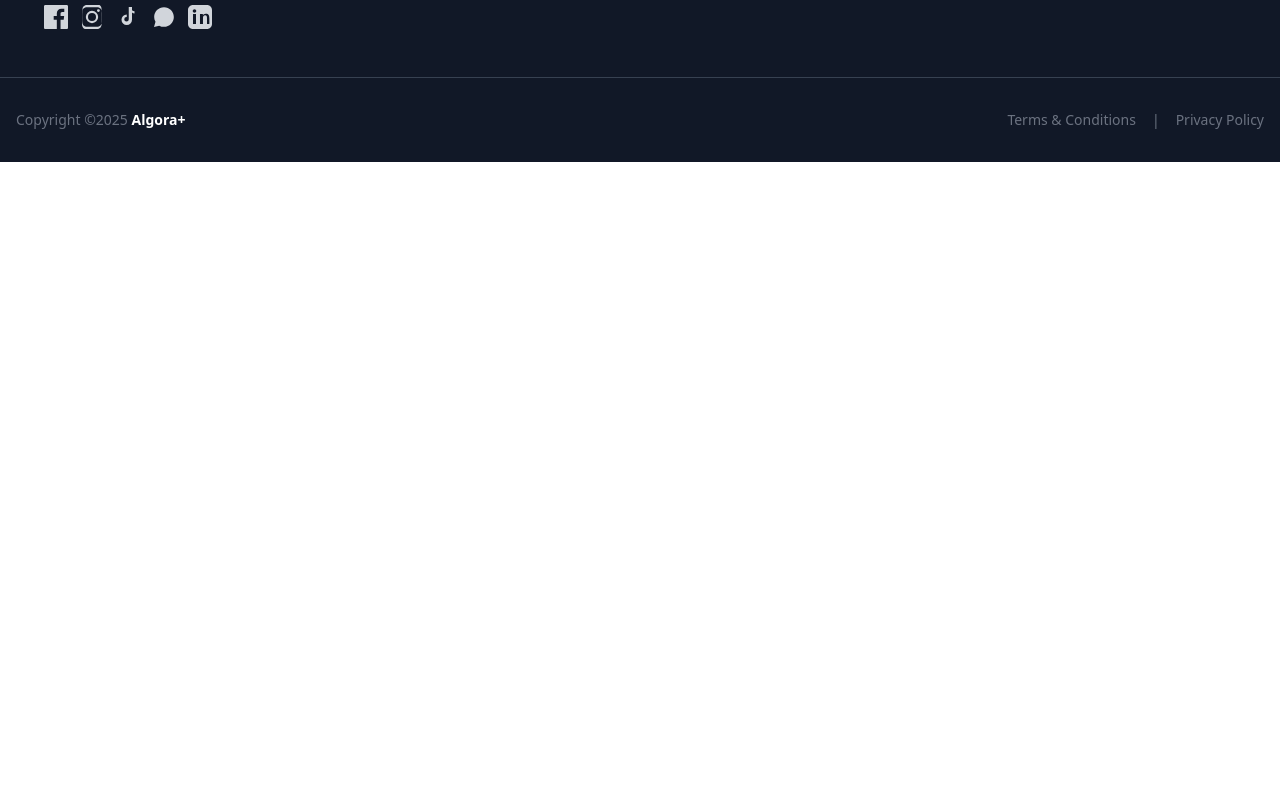
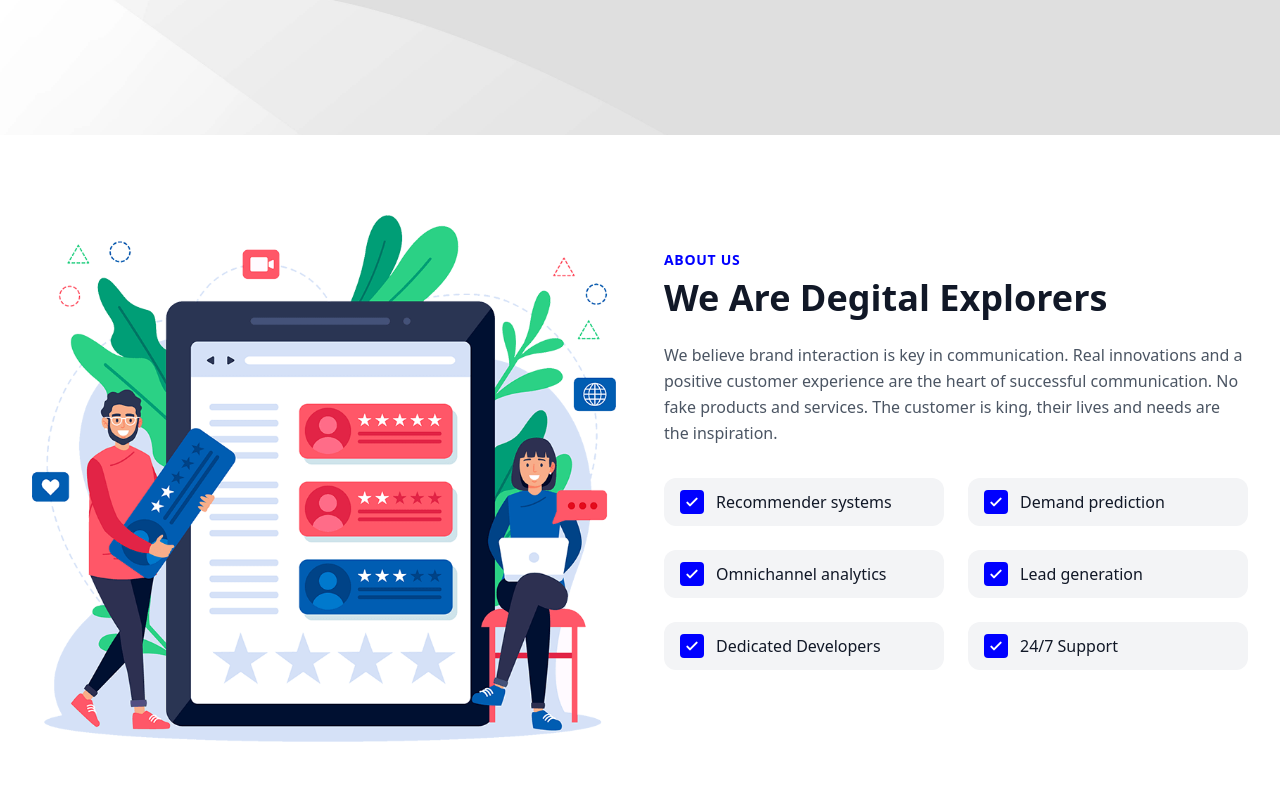
Before and after one commit to AshrafSholok/algora, a React (Vite) app: page /about in a window 1280 px wide. Shown: the part 300-1100 px from the top of the page. Before the commit the page ends 800 px from the top, so only its background shows below. Built offline with nearby package versions, Linux system fonts and the light colour scheme.

Commit message:
add about us page and make the first component in about us page

```diff
--- a/src/App.jsx
+++ b/src/App.jsx
@@ -5,6 +5,7 @@ import Faqs from "./pages/faqs/Faqs"
 import { BrowserRouter as Router, Routes, Route } from "react-router-dom"
 import Services from "./pages/services/Services"
 import ServiceDetail from "./pages/services/ServicesDetails"
+import About from "./pages/about/About"
 
 
 function App() {
@@ -17,6 +18,7 @@ function App() {
           <Route path="/faqs" element={<Faqs />} />
           <Route path="/services" element={<Services />} />
           <Route path="/services/:serviceId" element={<ServiceDetail />} />
+          <Route path="/about" element={<About />} />
           {/* Add more routes as needed */}
         </Routes>
         <Footer />
--- /dev/null
+++ b/src/components/about/AboutUs.jsx
@@ -0,0 +1,57 @@
+function AboutUs() {
+  return (
+    <section className="py-20 bg-white w-full">
+            <div className="w-full mx-auto px-4 sm:px-6 lg:px-8">
+                <div className="flex flex-col lg:flex-row items-center gap-12 max-w-7xl mx-auto">
+                    {/* Left side - Image/Illustration */}
+                    <div className="lg:w-1/2 w-full">
+                        <img
+                            src="../../src/assets/svg/about-us.png"
+                            alt="Digital Marketing Illustration"
+                            className="w-full h-auto rounded-lg"
+                        />
+                    </div>
+
+                    {/* Right side - Content */}
+                    <div className="lg:w-1/2 w-full">
+                        <span className="uppercase text-primary-500 font-semibold tracking-wider text-sm mb-2 inline-block">About Us</span>
+                        <h2 className="text-3xl md:text-4xl font-bold text-gray-900 mb-6">We Are Degital Explorers</h2>
+                        <p className="text-gray-600 mb-8 text-base leading-relaxed">
+                            We believe brand interaction is key in communication. Real innovations and a positive customer experience are the heart of successful communication. No fake products and services. The customer is king, their lives and needs are the inspiration.
+                        </p>
+
+                        {/* Services Grid */}
+                        <div className="grid grid-cols-1 sm:grid-cols-2 gap-6 mb-10">
+                            <div className="flex items-center gap-3 bg-gray-100 rounded-xl px-4 py-3 transition-transform hover:translate-x-1 hover:shadow-2xl duration-[400ms]">
+                            <span className="inline-flex items-center justify-center w-6 h-6 rounded bg-primary-500"><svg className="w-4 h-4 text-white" fill="none" stroke="currentColor" strokeWidth="3" viewBox="0 0 24 24"><path strokeLinecap="round" strokeLinejoin="round" d="M5 13l4 4L19 7" /></svg></span>
+                            <span className="font-medium text-gray-900 text-base">Recommender systems</span>
+                        </div>
+                        <div className="flex items-center gap-3 bg-gray-100 rounded-xl px-4 py-3 transition-transform hover:translate-x-1 hover:shadow-2xl duration-[400ms]">
+                            <span className="inline-flex items-center justify-center w-6 h-6 rounded bg-primary-500"><svg className="w-4 h-4 text-white" fill="none" stroke="currentColor" strokeWidth="3" viewBox="0 0 24 24"><path strokeLinecap="round" strokeLinejoin="round" d="M5 13l4 4L19 7" /></svg></span>
+                            <span className="font-medium text-gray-900 text-base">Demand prediction</span>
+                        </div>
+                        <div className="flex items-center gap-3 bg-gray-100 rounded-xl px-4 py-3 transition-transform hover:translate-x-1 hover:shadow-2xl duration-[400ms]">
+                            <span className="inline-flex items-center justify-center w-6 h-6 rounded bg-primary-500"><svg className="w-4 h-4 text-white" fill="none" stroke="currentColor" strokeWidth="3" viewBox="0 0 24 24"><path strokeLinecap="round" strokeLinejoin="round" d="M5 13l4 4L19 7" /></svg></span>
+                            <span className="font-medium text-gray-900 text-base">Omnichannel analytics</span>
+                        </div>
+                        <div className="flex items-center gap-3 bg-gray-100 rounded-xl px-4 py-3 transition-transform hover:translate-x-1 hover:shadow-2xl duration-[400ms]">
+                            <span className="inline-flex items-center justify-center w-6 h-6 rounded bg-primary-500"><svg className="w-4 h-4 text-white" fill="none" stroke="currentColor" strokeWidth="3" viewBox="0 0 24 24"><path strokeLinecap="round" strokeLinejoin="round" d="M5 13l4 4L19 7" /></svg></span>
+                            <span className="font-medium text-gray-900 text-base">Lead generation</span>
+                        </div>
+                        <div className="flex items-center gap-3 bg-gray-100 rounded-xl px-4 py-3 transition-transform hover:translate-x-1 hover:shadow-2xl duration-[400ms]">
+                            <span className="inline-flex items-center justify-center w-6 h-6 rounded bg-primary-500"><svg className="w-4 h-4 text-white" fill="none" stroke="currentColor" strokeWidth="3" viewBox="0 0 24 24"><path strokeLinecap="round" strokeLinejoin="round" d="M5 13l4 4L19 7" /></svg></span>
+                            <span className="font-medium text-gray-900 text-base">Dedicated Developers</span>
+                        </div>
+                        <div className="flex items-center gap-3 bg-gray-100 rounded-xl px-4 py-3 transition-transform hover:translate-x-1 hover:shadow-2xl duration-[400ms]">
+                            <span className="inline-flex items-center justify-center w-6 h-6 rounded bg-primary-500"><svg className="w-4 h-4 text-white" fill="none" stroke="currentColor" strokeWidth="3" viewBox="0 0 24 24"><path strokeLinecap="round" strokeLinejoin="round" d="M5 13l4 4L19 7" /></svg></span>
+                            <span className="font-medium text-gray-900 text-base">24/7 Support</span>
+                        </div>
+                        </div>
+                    </div>
+                </div>
+            </div>
+        </section>
+  )
+}
+
+export default AboutUs
--- /dev/null
+++ b/src/pages/about/About.jsx
@@ -0,0 +1,14 @@
+import { Fragment } from 'react'
+import Hero from '../../components/common/Hero'
+import AboutUs from '../../components/about/AboutUs'
+
+function About() {
+  return (
+    <Fragment>
+       <Hero title={"About Us"}/>
+       <AboutUs />
+    </Fragment>
+  )
+}
+
+export default About
```
Also changed, not shown: src/assets/svg/about-us.png (added).
